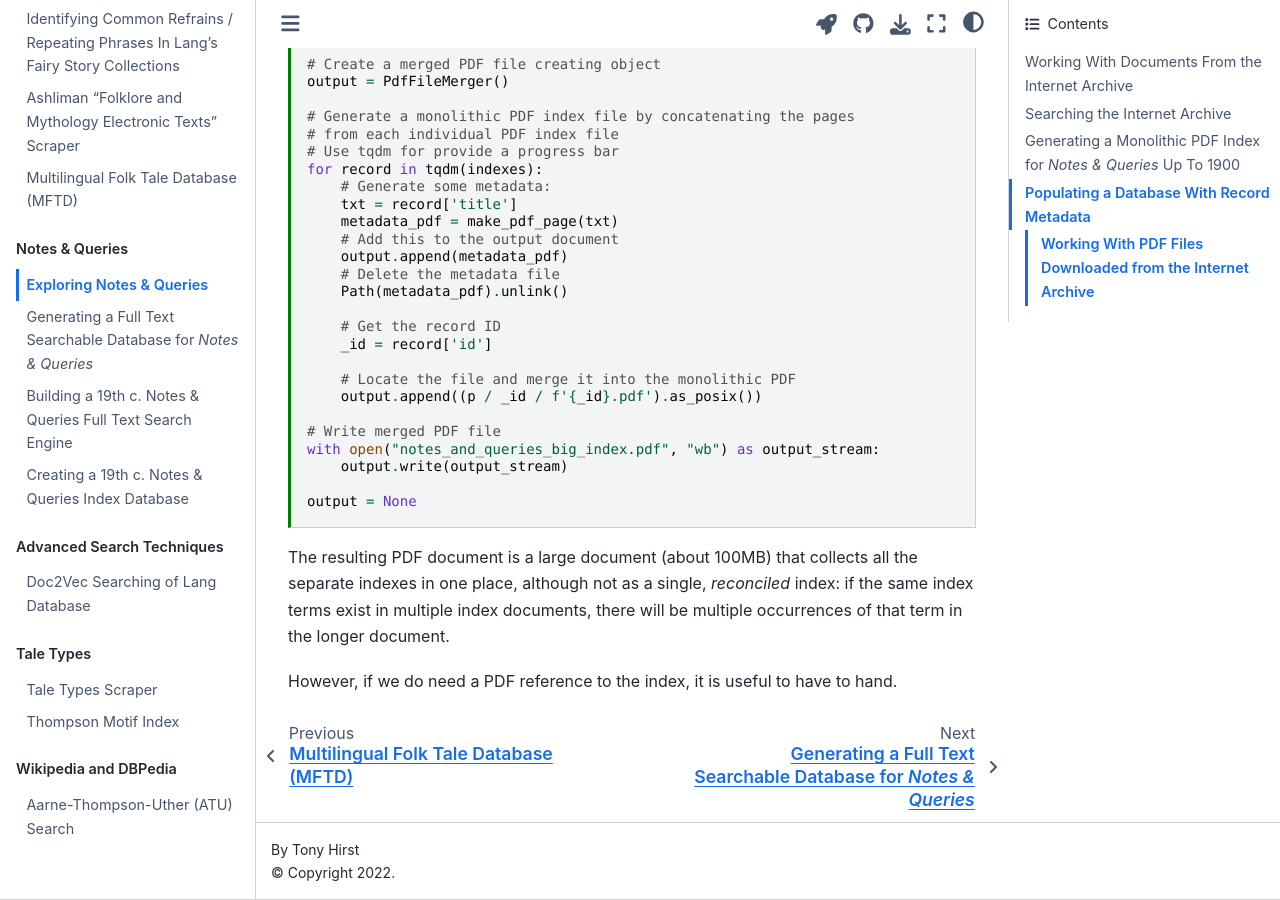
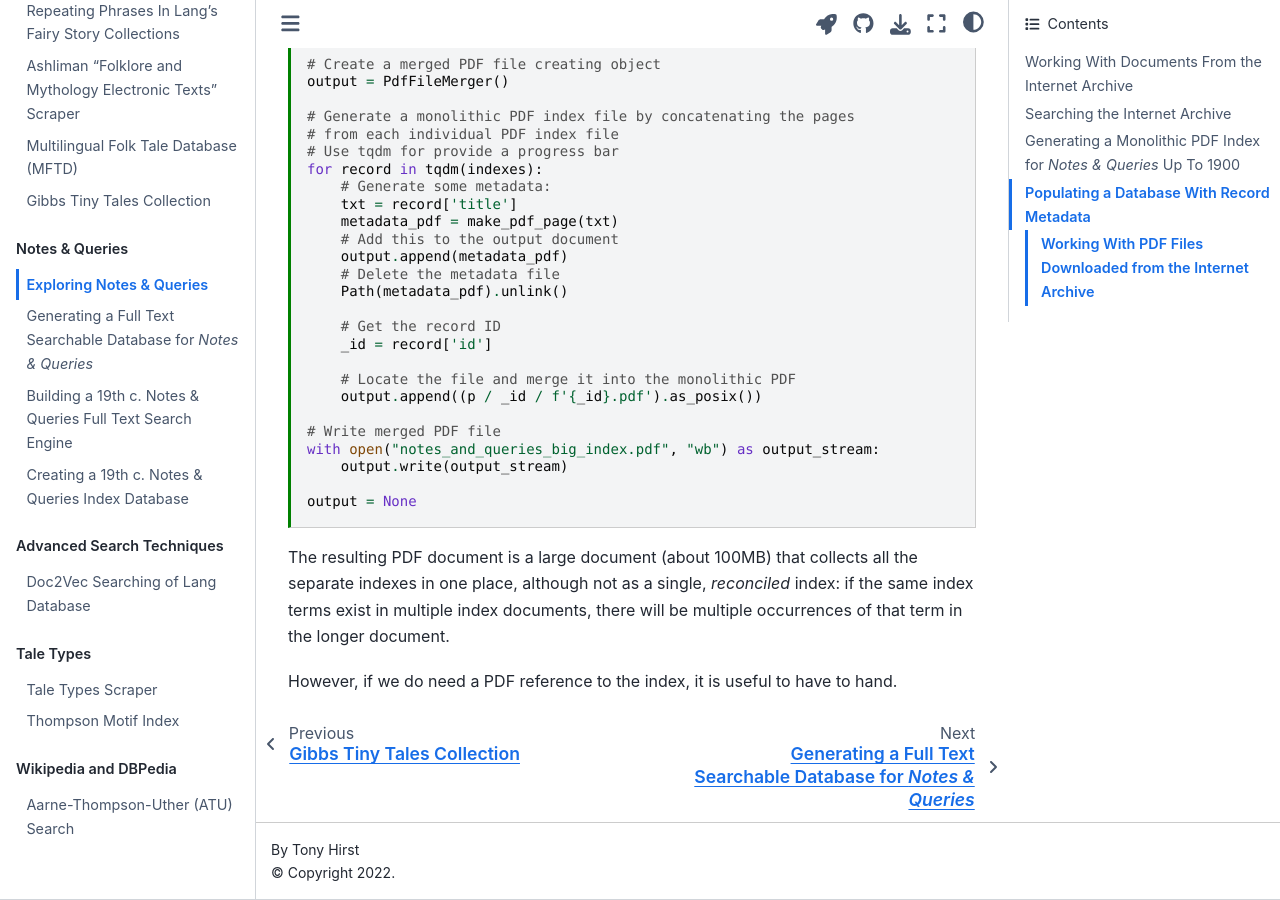
Before and after one commit to psychemedia/storynotes, a Jupyter Book: the page built from Notes_and_Queries_DB.ipynb, in a window 1280 px wide and 900 px high, scrolled down 18632 px. Built offline with Jupyter Book 1.0.4 settings and Sphinx 7.4.7 and the Sphinx Book theme 1.1.4, drawn with Linux system fonts in a browser that asks for light colours; pages that are not in the unit, such as notebooks, are missing from menus.

Commit message:
Add Gibbs tiny tales scraper

```diff
--- a/_toc.yml
+++ b/_toc.yml
@@ -13,6 +13,7 @@ parts:
   - file: Ashliman_folk_texts_scraper
   - file: MFTD-Multilingual_Folk_Tale_Database
   - file: Duncan_Williamson_Tobar_Audio
+  - file: gibbs_tiny_tales
 
 - caption: Notes & Queries
   chapters:
```
Also changed, not shown: gibbs_tiny_tales.ipynb (added), images/Tiny_Tales_links.png (added).
